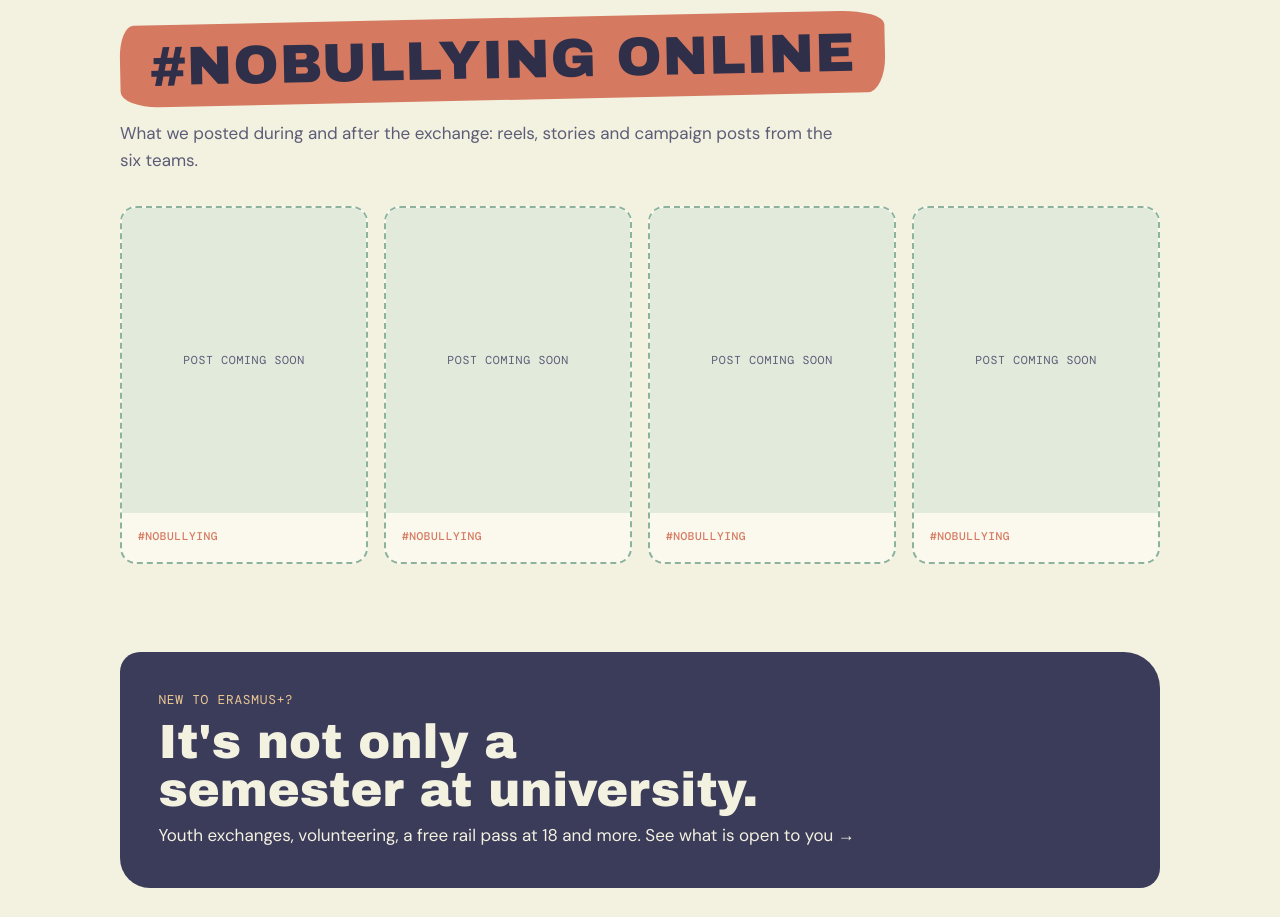
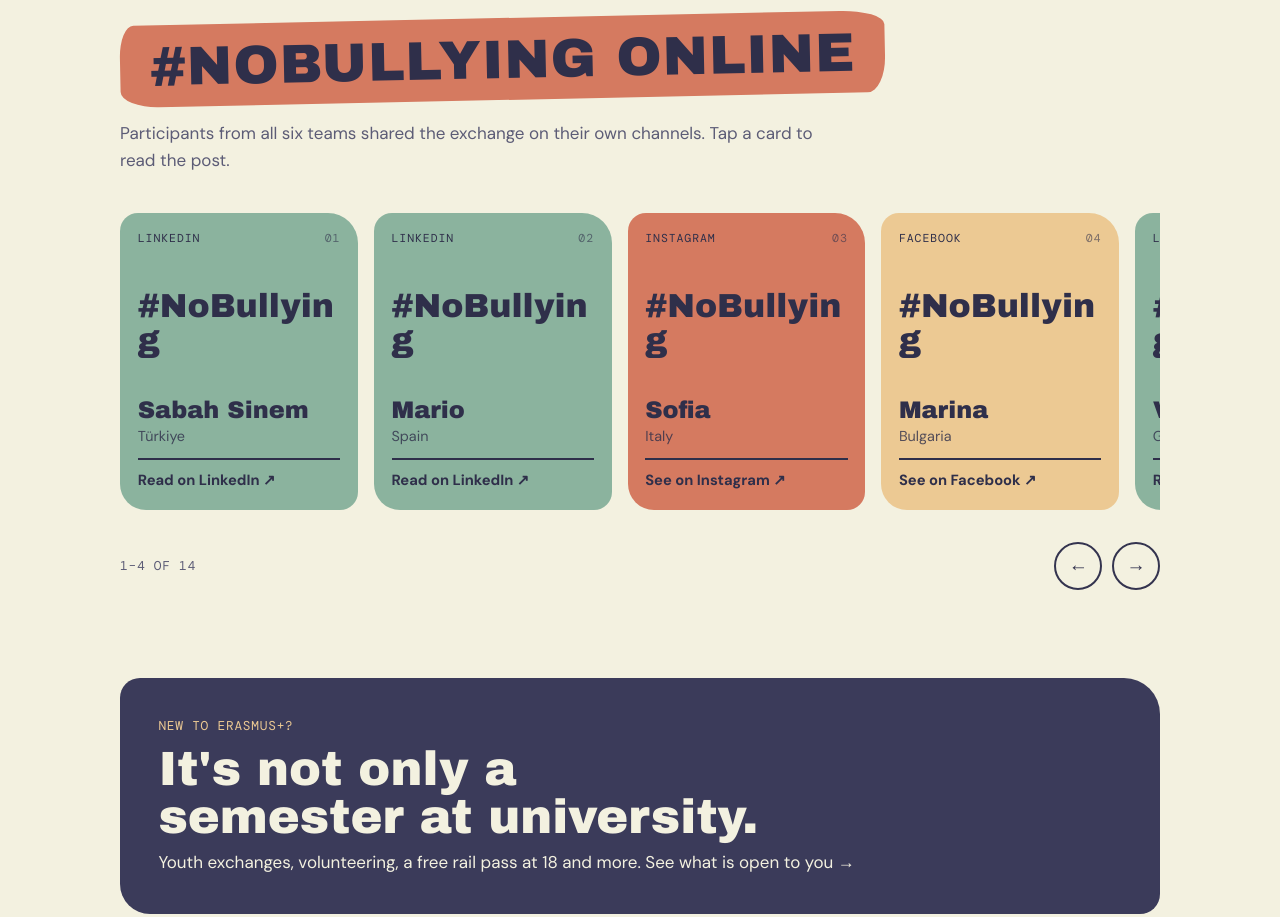
Before and after one commit to alperenaslan27/Bansko-website, a plain HTML site: page index.html in a window 1280 px wide. Shown: the part 6440-7357 px from the top of the page. Drawn offline with nearby package versions, Linux system fonts and the light colour scheme; a web font is replaced by a local one.

Commit message:
Update index.html

```diff
--- a/index.html
+++ b/index.html
@@ -319,19 +319,29 @@ button { font: inherit; color: inherit; cursor: pointer; }
 .oc-sub { font-weight: 700; font-size: .95rem; }
 @media (max-width: 820px) { .shelf { grid-template-columns: minmax(0, 1fr); } .oc.wide { grid-column: auto; } .oc.feature, .oc-videos { grid-template-columns: minmax(0, 1fr); } }
 
-/* social media posts */
-.posts { display: grid; grid-template-columns: repeat(auto-fill, minmax(220px, 1fr)); gap: 1rem; }
-.post { display: grid; grid-template-rows: auto 1fr; background: var(--paper-2); border: 2px solid var(--line); border-radius: 16px; overflow: hidden; text-decoration: none; color: inherit; transition: transform .15s ease; }
-.post:hover { transform: translateY(-3px) rotate(-.5deg); }
-.post img, .post .ph { display: block; width: 100%; max-width: 100%; aspect-ratio: 4 / 5; object-fit: cover; }
-.post .ph { display: grid; place-items: center; background: color-mix(in srgb, var(--sage) 22%, var(--paper-2)); font-family: var(--mono); font-size: .72rem; letter-spacing: .06em; text-transform: uppercase; color: var(--ink-soft); }
-.post-body { padding: .9rem 1rem 1rem; display: grid; gap: .45rem; align-content: start; }
-.post-meta { display: flex; justify-content: space-between; gap: .5rem; font-family: var(--mono); font-size: .7rem; letter-spacing: .05em; text-transform: uppercase; color: var(--ink-soft); }
-.post-meta b { color: var(--terra); font-weight: 500; }
-.post p { font-size: .92rem; display: -webkit-box; -webkit-line-clamp: 3; -webkit-box-orient: vertical; overflow: hidden; }
-.post.empty { border-style: dashed; border-color: var(--sage); }
-.post.empty:hover { transform: none; }
-@media (prefers-reduced-motion: reduce) { .post { transition: none; } .post:hover { transform: none; } }
+/* social media carousel */
+.carousel { display: grid; gap: 1rem; }
+.posts { list-style: none; margin: 0; padding: .4rem .2rem 1rem; display: grid; grid-auto-flow: column; grid-auto-columns: clamp(220px, 23%, 270px); gap: 1rem; overflow-x: auto; scroll-snap-type: x mandatory; scroll-behavior: smooth; overscroll-behavior-x: contain; scrollbar-width: thin; }
+.post { scroll-snap-align: start; min-width: 0; }
+.post a { height: 100%; aspect-ratio: 4 / 5; display: grid; grid-template-rows: auto 1fr auto auto; gap: .6rem; padding: 1.1rem; border-radius: 18px 30px 18px 26px; text-decoration: none; color: var(--on-color); background: var(--sage); transition: transform .15s ease; }
+.post a:hover { transform: translateY(-4px) rotate(-.6deg); }
+.pf-instagram a { background: var(--terra); }
+.pf-facebook a { background: var(--sand); }
+.pf-blog a { background: var(--band-bg); color: var(--band-fg); }
+.post-top { display: flex; justify-content: space-between; align-items: baseline; font-family: var(--mono); font-size: .72rem; letter-spacing: .08em; text-transform: uppercase; }
+.post-n { opacity: .6; }
+.post-tag { align-self: center; font-family: var(--display); font-weight: 900; font-size: clamp(1.7rem, 2.6vw, 2.1rem); line-height: 1; overflow-wrap: anywhere; }
+.post-who { display: grid; gap: .1rem; }
+.post-who b { font-family: var(--display); font-weight: 900; font-size: 1.5rem; line-height: 1.05; }
+.post-who span { font-size: .9rem; opacity: .8; }
+.post-go { font-weight: 700; font-size: .92rem; border-top: 2px solid currentColor; padding-top: .55rem; }
+.car-nav { display: flex; align-items: center; justify-content: flex-end; gap: .6rem; }
+.car-nav .mono { margin-right: auto; color: var(--ink-soft); font-variant-numeric: tabular-nums; }
+.car-btn { width: 3rem; height: 3rem; border-radius: 50%; border: 2px solid var(--ink); background: none; font-size: 1.2rem; }
+.car-btn:hover:not(:disabled) { background: var(--ink); color: var(--paper); }
+.car-btn:disabled { opacity: .3; cursor: default; }
+@media (max-width: 480px) { .posts { grid-auto-columns: 78%; } }
+@media (prefers-reduced-motion: reduce) { .posts { scroll-behavior: auto; } .post a { transition: none; } .post a:hover { transform: none; } }
 
 /* week in pictures */
 .gallery-h { font-family: var(--display); font-weight: 900; font-size: clamp(1.7rem, 3.6vw, 2.3rem); line-height: 1.05; margin-block: clamp(2.5rem, 6vw, 4rem) 1rem; }
@@ -471,9 +481,16 @@ button { font: inherit; color: inherit; cursor: pointer; }
   <div class="wrap">
     <div class="stack" style="margin-bottom:2rem">
       <h2 class="brush terra" style="justify-self:start">#NoBullying online</h2>
-      <p class="lede">What we posted during and after the exchange: reels, stories and campaign posts from the six teams.</p>
+      <p class="lede">Participants from all six teams shared the exchange on their own channels. Tap a card to read the post.</p>
     </div>
-    <div class="posts" id="posts"></div>
+    <div class="carousel">
+      <ul class="posts" id="posts" aria-label="Participants' posts about the exchange"></ul>
+      <div class="car-nav">
+        <span class="mono" id="posts-count" aria-live="polite"></span>
+        <button type="button" class="car-btn" id="posts-prev" aria-label="Previous posts">←</button>
+        <button type="button" class="car-btn" id="posts-next" aria-label="Next posts">→</button>
+      </div>
+    </div>
   </div>
 </section>
 
@@ -815,20 +832,116 @@ button { font: inherit; color: inherit; cursor: pointer; }
       (o.link ? '<a href="' + o.link[0] + '" style="font-weight:500">' + esc(o.link[1]) + ' →</a>' : "") + body + '</article>';
   }).join("");
 
-  // social media: add posts as { platform: "Instagram", url: "https://...", image: "social/photo.jpg", caption: "...", date: "12 Oct" }
-  var POSTS = [];
-  var postsEl = document.getElementById("posts");
-  if (POSTS.length) {
-    postsEl.innerHTML = POSTS.map(function (x) {
-      return '<a class="post" href="' + esc(x.url) + '" target="_blank" rel="noopener">' +
-        (x.image ? '<img src="' + esc(x.image) + '" alt="' + esc(x.caption || x.platform) + '" loading="lazy">' : '<span class="ph">' + esc(x.platform) + '</span>') +
-        '<span class="post-body"><span class="post-meta"><b>' + esc(x.platform) + '</b><span>' + esc(x.date || "") + '</span></span><p>' + esc(x.caption || "") + '</p></span></a>';
-    }).join("");
-  } else {
-    postsEl.innerHTML = [1, 2, 3, 4].map(function () {
-      return '<div class="post empty"><span class="ph">Post coming soon</span><span class="post-body"><span class="post-meta"><b>#NoBullying</b><span></span></span></span></div>';
-    }).join("");
+  // social media: participants' own posts. Add more as { name: "First name", country: "Italy", platform: "LinkedIn", url: "https://..." }
+  var POSTS = [
+ {
+  "name": "Sabah Sinem",
+  "country": "Türkiye",
+  "platform": "LinkedIn",
+  "url": "https://www.linkedin.com/posts/sabah-sinem-%C3%A7irci-5354a4443_erasmusplus-act4change-youthexchange-ugcPost-7517141059261464576-bE4L/"
+ },
+ {
+  "name": "Mario",
+  "country": "Spain",
+  "platform": "LinkedIn",
+  "url": "https://lnkd.in/p/eufC9QuS"
+ },
+ {
+  "name": "Sofia",
+  "country": "Italy",
+  "platform": "Instagram",
+  "url": "https://www.instagram.com/p/DedxfFxCKgY/"
+ },
+ {
+  "name": "Marina",
+  "country": "Bulgaria",
+  "platform": "Facebook",
+  "url": "https://www.facebook.com/share/p/19miQ4rqLy/"
+ },
+ {
+  "name": "Vasos",
+  "country": "Greece",
+  "platform": "LinkedIn",
+  "url": "https://lnkd.in/p/dFN2FPeu"
+ },
+ {
+  "name": "Cenk",
+  "country": "Türkiye",
+  "platform": "Blog",
+  "url": "https://act4changecenk.blogspot.com/2026/10/reflections-on-act-4-change-no-bullying.html"
+ },
+ {
+  "name": "Jordan",
+  "country": "Spain",
+  "platform": "Facebook",
+  "url": "https://www.facebook.com/61595292333018/posts/122099699901509744/"
+ },
+ {
+  "name": "Siria",
+  "country": "Italy",
+  "platform": "LinkedIn",
+  "url": "https://www.linkedin.com/posts/siria-russo-81b240412_erasmusplus-youthexchange-act4change-ugcPost-7515856357175185408-vuWP/"
+ },
+ {
+  "name": "Viliyana",
+  "country": "Bulgaria",
+  "platform": "Facebook",
+  "url": "https://www.facebook.com/share/r/14uZW3ut7Mf/"
+ },
+ {
+  "name": "Aslıhan",
+  "country": "Türkiye",
+  "platform": "LinkedIn",
+  "url": "https://lnkd.in/p/eR6NuhCk"
+ },
+ {
+  "name": "Álvaro",
+  "country": "Spain",
+  "platform": "Facebook",
+  "url": "https://www.facebook.com/share/1Dmzudf5VZ/"
+ },
+ {
+  "name": "Alperen",
+  "country": "Italy",
+  "platform": "LinkedIn",
+  "url": "https://lnkd.in/p/eRfgPKSP"
+ },
+ {
+  "name": "Şevval Nehir",
+  "country": "Türkiye",
+  "platform": "LinkedIn",
+  "url": "https://www.linkedin.com/posts/%C5%9Fevval-nehir-ayaz-1a4b3a296_erasmusplus-youthexchange-act4change-ugcPost-7515831823709487104-zqnI/"
+ },
+ {
+  "name": "Doğukan",
+  "country": "Türkiye",
+  "platform": "LinkedIn",
+  "url": "https://lnkd.in/p/duHY9QFW"
+ }
+];
+  var CTA = { LinkedIn: "Read on LinkedIn", Instagram: "See on Instagram", Facebook: "See on Facebook", Blog: "Read the blog post" };
+  var track = document.getElementById("posts");
+  track.innerHTML = POSTS.map(function (x, i) {
+    return '<li class="post pf-' + esc(x.platform.toLowerCase()) + '"><a href="' + esc(x.url) + '" target="_blank" rel="noopener">' +
+      '<span class="post-top"><span class="post-plat">' + esc(x.platform) + '</span><span class="post-n">' + String(i + 1).padStart(2, "0") + '</span></span>' +
+      '<span class="post-tag">#NoBullying</span>' +
+      '<span class="post-who"><b>' + esc(x.name) + '</b><span>' + esc(x.country) + '</span></span>' +
+      '<span class="post-go">' + esc(CTA[x.platform] || "Open the post") + ' ↗</span></a></li>';
+  }).join("");
+  var prevB = document.getElementById("posts-prev"), nextB = document.getElementById("posts-next"), countEl = document.getElementById("posts-count");
+  function step() { var c = track.querySelector(".post"); return c ? c.getBoundingClientRect().width + parseFloat(getComputedStyle(track).columnGap || 16) : 300; }
+  function updateNav() {
+    var max = track.scrollWidth - track.clientWidth - 2;
+    prevB.disabled = track.scrollLeft <= 2; nextB.disabled = track.scrollLeft >= max;
+    var first = Math.round(track.scrollLeft / step()) + 1, shown = Math.max(1, Math.round(track.clientWidth / step()));
+    countEl.textContent = first + "–" + Math.min(POSTS.length, first + shown - 1) + " of " + POSTS.length;
   }
+  var reduce = window.matchMedia && window.matchMedia("(prefers-reduced-motion: reduce)").matches;
+  prevB.addEventListener("click", function () { track.scrollBy({ left: -step(), behavior: reduce ? "auto" : "smooth" }); });
+  nextB.addEventListener("click", function () { track.scrollBy({ left: step(), behavior: reduce ? "auto" : "smooth" }); });
+  track.addEventListener("scroll", function () { window.requestAnimationFrame(updateNav); }, { passive: true });
+  window.addEventListener("resize", updateNav);
+  updateNav();
 
   // routing: the Erasmus+ guide is its own page
   var homeEl = document.getElementById("home"), eraEl = document.getElementById("erasmus-page"), navEra = document.getElementById("nav-erasmus");
```
